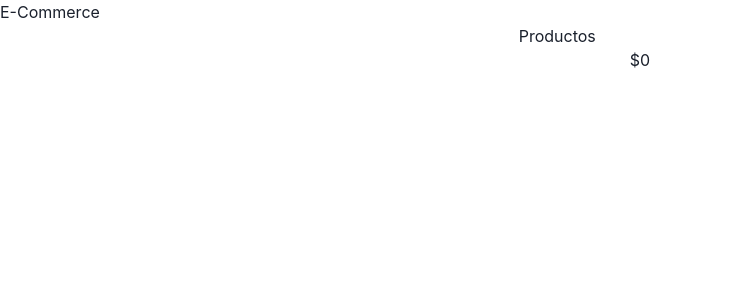
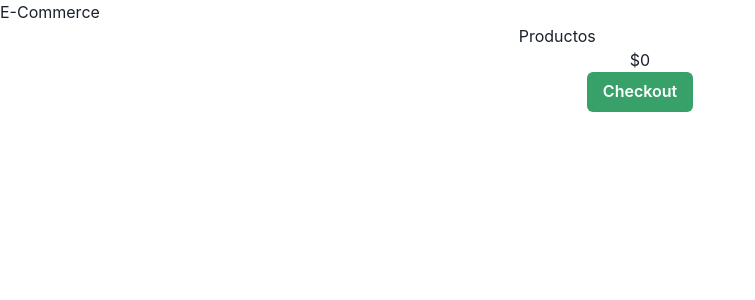
Before and after one commit to astronmy/0822TDFE3N1C3LAED0521PT, a React (Create React App) app: page /cart in a window 1280 px wide. Shown: the top 300 px of the page, without its empty margins (0-755 px from the left). Built offline with nearby package versions, Linux system fonts and the light colour scheme.

Commit message:
after class

```diff
--- a/package.json
+++ b/package.json
@@ -2,6 +2,7 @@
   "name": "repositorio",
   "version": "0.1.0",
   "private": true,
+  "proxy": "http://localhost:3001",
   "dependencies": {
     "@chakra-ui/react": "^2.3.4",
     "@chakra-ui/skeleton": "^2.0.16",
@@ -11,6 +12,7 @@
     "@testing-library/react": "^13.3.0",
     "@testing-library/user-event": "^13.5.0",
     "axios": "^0.27.2",
+    "env-cmd": "^10.1.0",
     "framer-motion": "^7.3.6",
     "react": "^18.2.0",
     "react-dom": "^18.2.0",
@@ -20,7 +22,7 @@
     "web-vitals": "^2.1.4"
   },
   "scripts": {
-    "start": "react-scripts start",
+    "start": "env-cmd -f .env react-scripts start",
     "build": "react-scripts build",
     "test": "react-scripts test",
     "eject": "react-scripts eject"
--- a/public/index.html
+++ b/public/index.html
@@ -25,6 +25,7 @@
       Learn how to configure a non-root public URL by running `npm run build`.
     -->
     <title>React App</title>
+    <script src="https://sdk.mercadopago.com/js/v2"></script>
   </head>
   <body>
     <noscript>You need to enable JavaScript to run this app.</noscript>
--- a/src/components/Cart.jsx
+++ b/src/components/Cart.jsx
@@ -1,11 +1,37 @@
 
-import { Container, Grid, Text } from '@chakra-ui/react'
+import { Button, Container, Grid, Text } from '@chakra-ui/react'
 import { useContext } from 'react'
 import CartContext from '../context/CartContext'
 import CartItem from './CartItem'
 
+const FORM_ID = 'payment-form';
+
 const Cart = () => {
-  const { cart, getTotal, removeItem } = useContext(CartContext)
+  const { cart, getTotal, removeItem, doCheckout } = useContext(CartContext)
+  const onCheckout = async() => {
+      const preferenceId = await doCheckout()
+      const mp = new window.MercadoPago(process.env.REACT_APP_PUBLIC_KEY, {
+        locale: 'es-AR'
+      });
+      mp.checkout({
+        preference: {
+          id: preferenceId,
+        },
+        render: {
+          container: `#${FORM_ID}`, // Indica el nombre de la clase donde se mostrará el botón de pago
+          label: 'Pagar', // Cambia el texto del botón de pago (opcional)
+        },
+      });
+      mp.checkout({
+        preference: {
+          id: preferenceId
+        },
+        render: {
+          container: '.cho-container',
+          label: 'Pagar',
+        }
+      });
+  }
 
   return (
     <Container maxW='4xl' centerContent >
@@ -13,6 +39,8 @@ const Cart = () => {
       <Grid templateColumns='repeat(1, 1fr)' gap={6}>
           {cart.map(item => <CartItem key={item.id} {...item} onRemove={() => removeItem(item.id)} />)}
       </Grid>
+      <Button colorScheme="green" onClick={onCheckout}>Checkout</Button>
+      <div className="cho-container"></div>
     </Container>
   )
 }
--- a/src/context/CartContext.jsx
+++ b/src/context/CartContext.jsx
@@ -1,7 +1,10 @@
 import { createContext, useState } from "react"
+import { createPreference } from "../services/Service"
 
 
 const Context = createContext()
+
+
 
 export const CartContextProvider = ({ children }) => {
   const [cart, setCart] = useState([])
@@ -43,10 +46,14 @@ export const CartContextProvider = ({ children }) => {
     return total
   }
 
-  const getQuantity =  () => {
+  const getQuantity = () => {
     return cart.length
   }
 
+  const doCheckout = async() => {
+    const response = await createPreference({items: cart})
+    return response.global
+  }
 
 
   return (
@@ -55,6 +62,7 @@ export const CartContextProvider = ({ children }) => {
       removeItem,
       getTotal,
       getQuantity,
+      doCheckout,
       cart
     }}>
       {children}
--- /dev/null
+++ b/src/services/Service.js
@@ -0,0 +1,8 @@
+import axios from 'axios'
+const baseUrl = 'http://127.0.0.1:3000/api/v1/'
+
+export const createPreference = async(cart) => {
+  const endpoint = `${baseUrl}/pagar/`
+  const response = await axios.post(endpoint, cart)
+  return response.data
+}
```
Also changed, not shown: 2 other files (tests, documents, lock files or other folders). Lines whose indentation alone changed are shown as unchanged.
